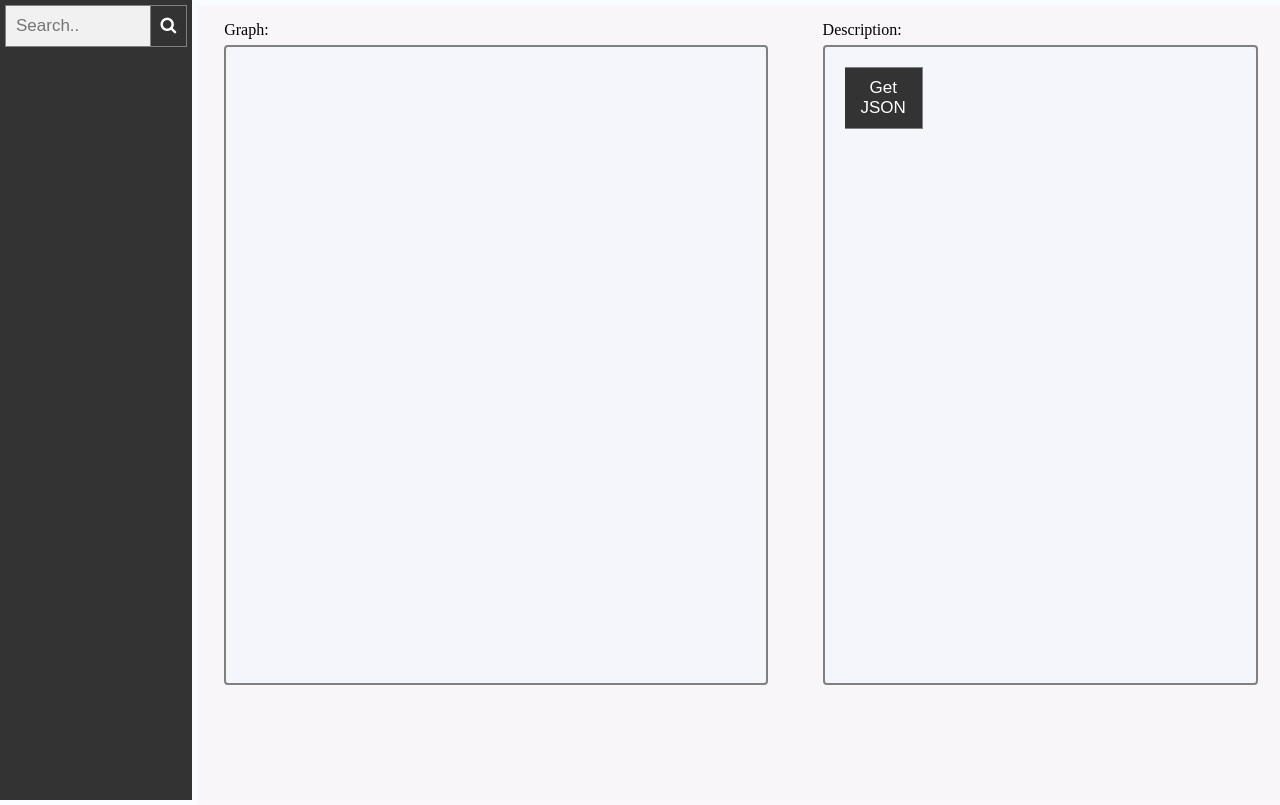
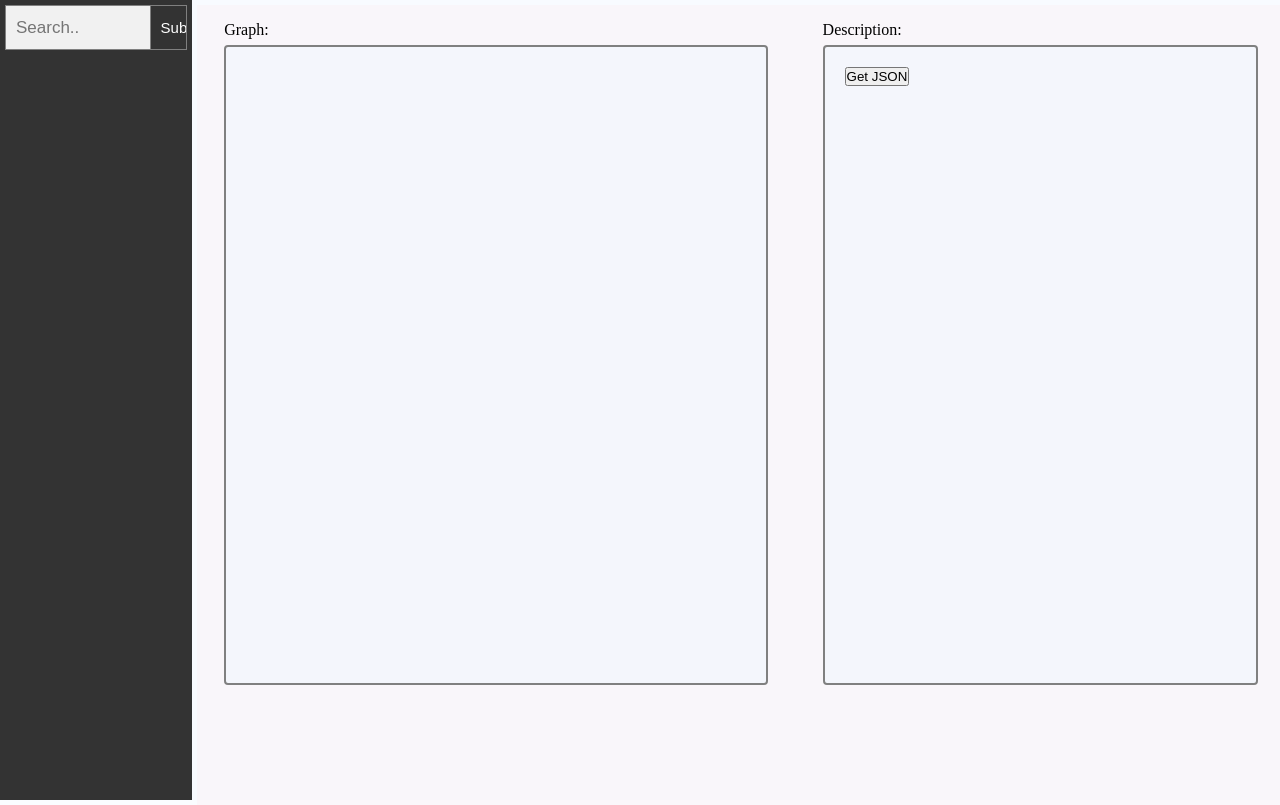
Before and after one commit to LMCNN/GraphWeb, a website: page public/graph.html in a window 1280 px wide. Drawn offline with Linux system fonts and the light colour scheme; no server answers.

Commit message:
move submit section into a form

```diff
--- a/public/graph.html
+++ b/public/graph.html
@@ -24,8 +24,10 @@
         <div class='navBar'>
             <ul id="navBar">
                 <!-- The Search Bar -->
-                <input id="searchVal" type="text" placeholder="Search.." name="search">
-                <button class="btn" id="searchBtn"><i class="fa fa-search"></i></button>
+                <form id="searchForm">
+                    <input type="text" placeholder="Search.." name="search">
+                    <input type="submit" id="searchBtn"/>
+                </form>
             </ul>
         </div>
 
--- a/public/javascript/main.js
+++ b/public/javascript/main.js
@@ -48,8 +48,9 @@ $(document).ready(function () {
         });
 
         //search graph to render
-        $('#searchBtn').click(function () {
-            let currGraph = $('#searchVal').val();
+        $("#searchForm").submit(function (e) {
+            e.preventDefault();
+            let currGraph = $("input:first").val();
             $.ajax({
                 type: 'GET',
                 url: '/graph?id=' + currGraph,
--- a/public/stylesheets/main.css
+++ b/public/stylesheets/main.css
@@ -96,26 +96,28 @@ html, body {
 
 /* Style the search field */
 input[type=text] {
+    width: 80%;
+    height: 45px;
     padding: 10px;
     font-size: 17px;
     border: 1px solid grey;
     float: left;
-    width: 80%;
     background: #f1f1f1;
 }
 
 /* Style the submit button */
-button {
+input[type="submit"] {
     width: 20%;
+    height: 45px;
     padding: 10px;
     background: #333;
     color: white;
-    font-size: 17px;
+    font-size: 15px;
     border: 1px solid grey;
     border-left: none; /* Prevent double borders */
     cursor: pointer;
 }
 
-button:hover {
+input[type="submit"]:hover {
     background: #111;
 }
```
